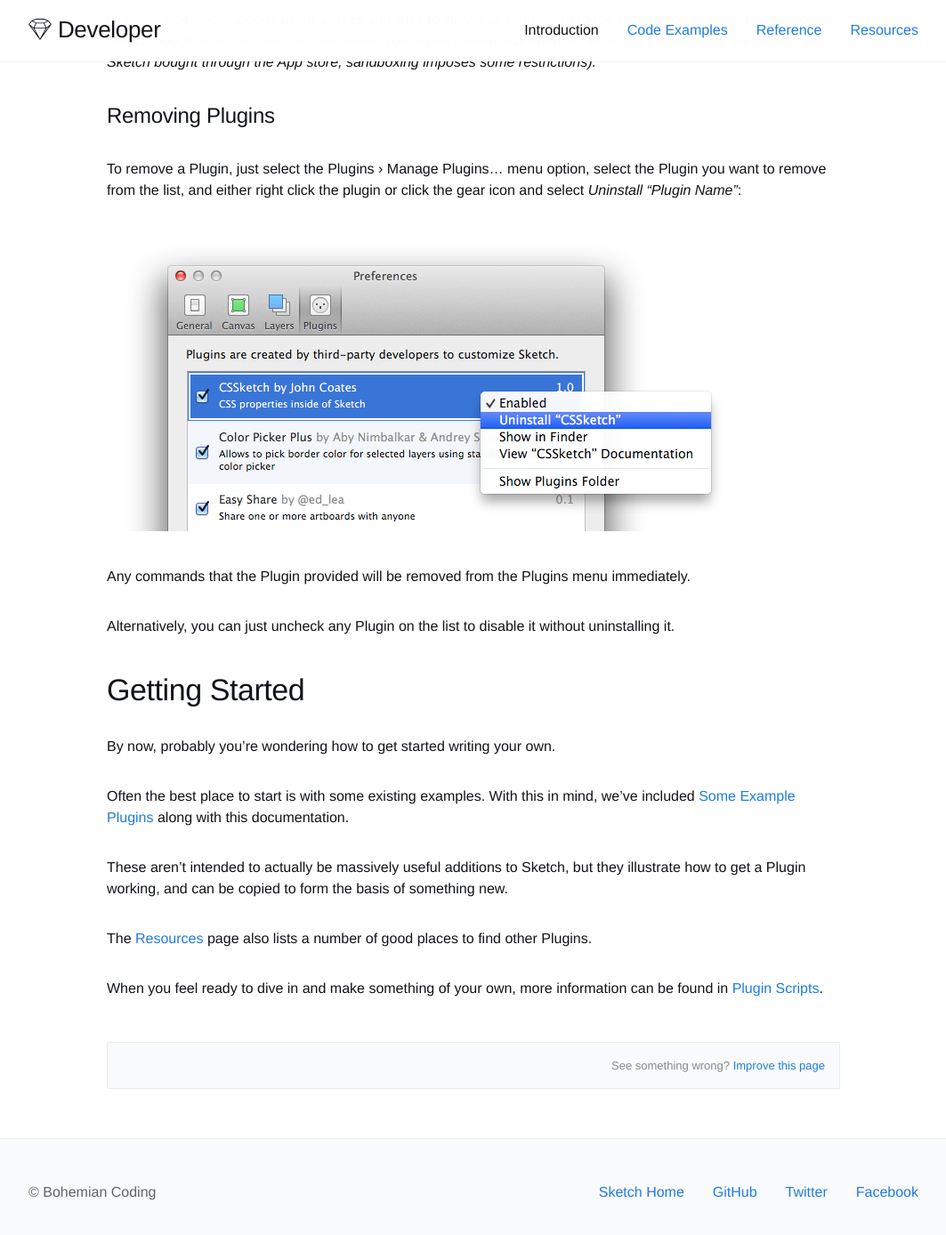
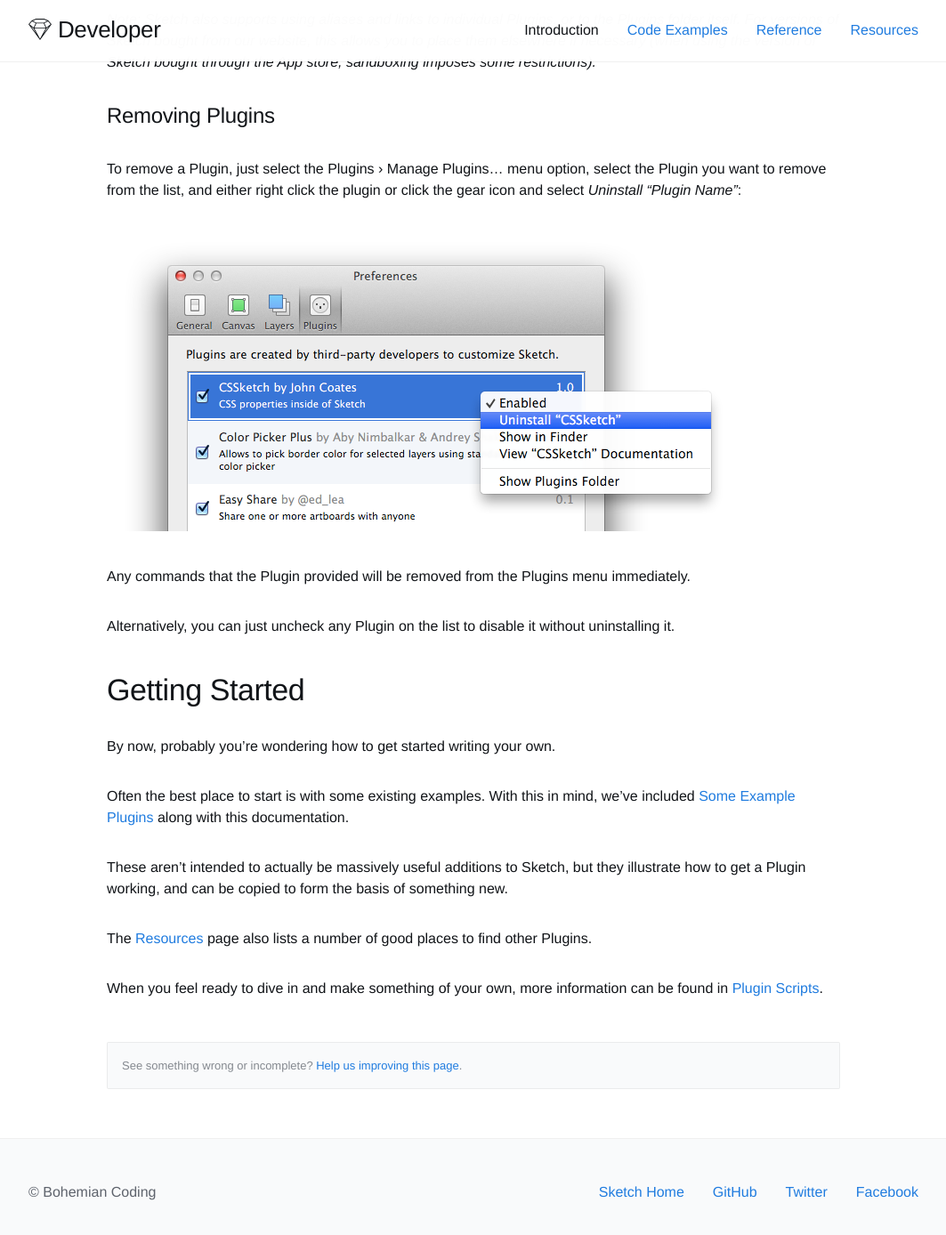
Before and after one commit to matt-curtis/developer.sketchapp.com, a Jekyll site: the page built from introduction/01-plugin-basics.md, in a window 1280 px wide and 1400 px high, scrolled down 1443 px. Shown: the top 1388 px of the window at 89% size, without its empty margins (108-1171 px from the left). Built offline with Jekyll 4.4.1, drawn with Linux system fonts in a browser that asks for light colours; nearby versions of some CDN libraries; some web fonts are replaced; Markdown is read by kramdown in place of the engine named in the settings.

Commit message:
Tweaks to Contribute mini block

```diff
--- a/_layouts/single-page.html
+++ b/_layouts/single-page.html
@@ -6,11 +6,11 @@ layout: base
     <div class="span-10">
       <h1>{{ page.title }}</h1>
       {{ content }}
-      <div class="page-metadata">
+      <div class="page-contribute">
         {% if page.date %}
         <em>Last update: {{page.date}}</em>
         {% endif %}
-        See something wrong? <a href="{{site.github_repo}}/tree/gh-pages/{% if page.relative_path %}{{page.relative_path}}{% else %}{{page.path}}{% endif %}">Improve this page</a>
+        See something wrong or incomplete? <a href="{{site.github_repo}}/tree/gh-pages/{% if page.relative_path %}{{page.relative_path}}{% else %}{{page.path}}{% endif %}">Help us improving this page</a>.
     </div>
   </div>
 </section>
--- a/_sass/pages/_developer.scss
+++ b/_sass/pages/_developer.scss
@@ -26,17 +26,16 @@ body > section:nth-child(even):last-of-type + footer {
   background: $background-light-dark;
 }
 
-.page-metadata {
+.page-contribute {
   margin-top: 3rem;
   padding: 1rem;
   background: $background-light-dark;
   border: 1px solid $border-dark;
   border-radius: $radius-small;
   font-size: .8125rem;
-  text-align: right;
   color: $text-dark-ultra-low;
 }
 
-.page-metadata em {
-  float: left;
+.page-contribute em {
+  float: right;
 }
```
